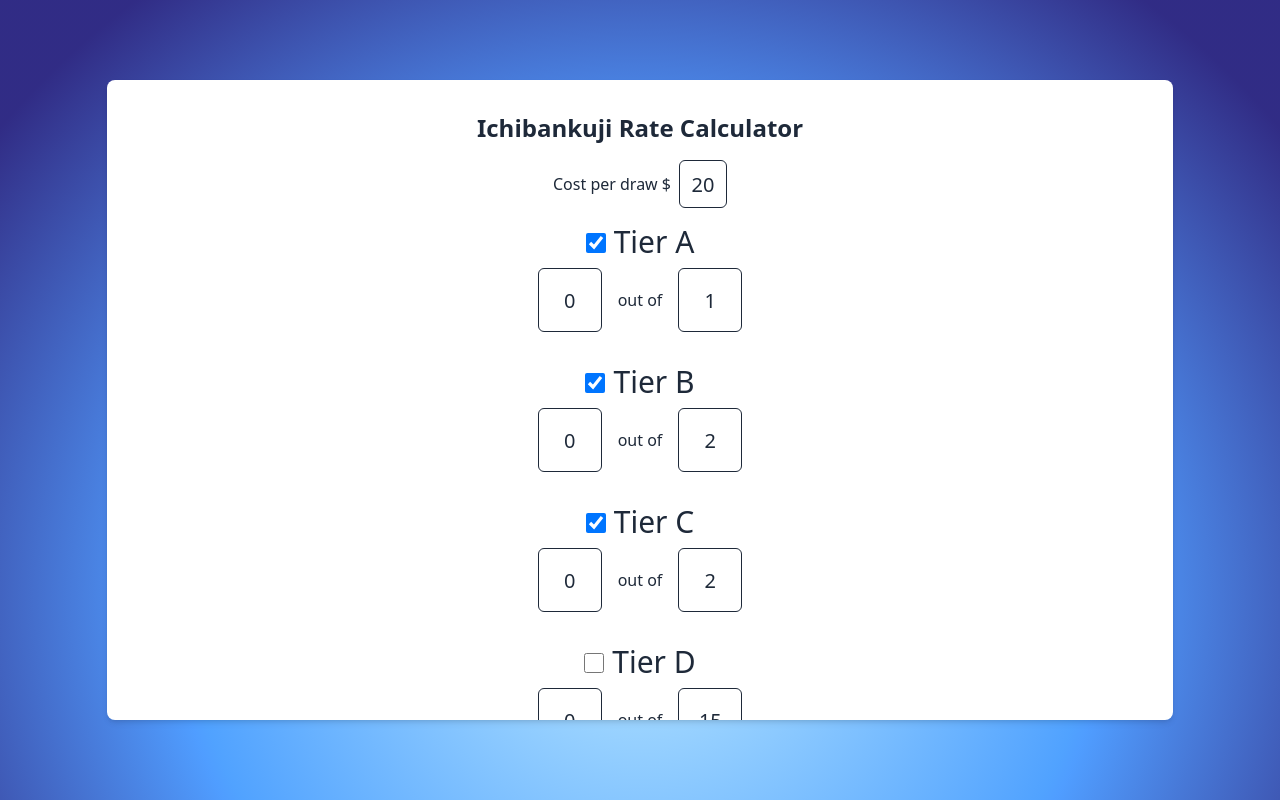
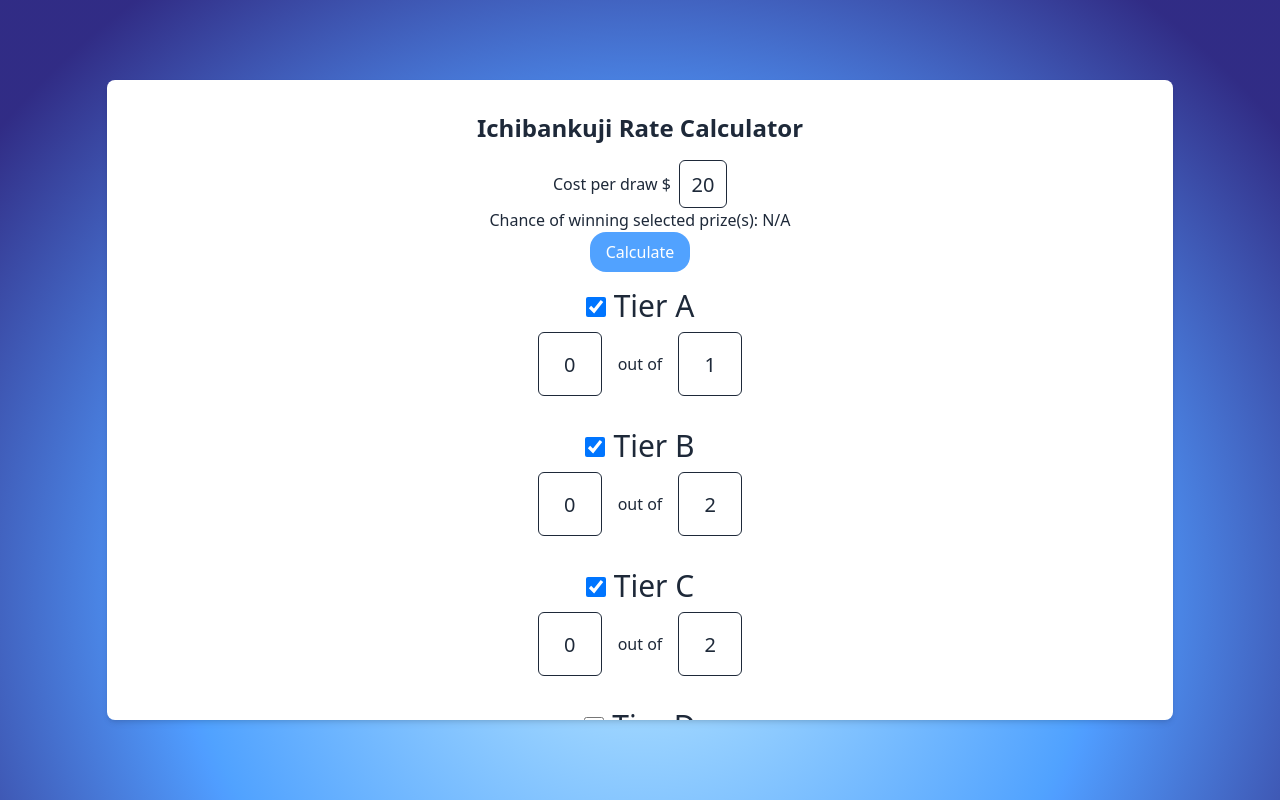
Before and after one commit to andy02chen/ichibankuji_calculator, a React (Vite) app: page / in a window 1280 px wide. Built offline with nearby package versions, Linux system fonts and the light colour scheme.

Commit message:
added rate for winning selected chars

```diff
--- a/src/components/Rates.tsx
+++ b/src/components/Rates.tsx
@@ -1,23 +1,90 @@
 import { useState } from "react";
+
+type PrizeTier = {
+  id: number;
+  unclaimed: number;
+  prizes: number;
+  want: boolean;
+};
 
 export default function Rates() {
 
   const [rate, setRate] = useState(20);
   const [totalPrizes, setTotalPrizes] = useState(0);
-  const [prizeTiers, setPrizeTiers] = useState({
-    A: { id: 1, prizes: 1, want: true },
-    B: { id: 2, prizes: 2, want: true },
-    C: { id: 3, prizes: 2, want: true },
-    D: { id: 4, prizes: 15, want: false },
-    E: { id: 5, prizes: 25, want: false },
-    F: { id: 6, prizes: 25, want: false }
+  const [selectedPrizes, setSelectedPrizes] = useState(0);
+  const [prizeTiers, setPrizeTiers] = useState<Record<string, PrizeTier>>({
+    A: { id: 1, unclaimed: 0, prizes: 1, want: true },
+    B: { id: 2, unclaimed: 0, prizes: 2, want: true },
+    C: { id: 3, unclaimed: 0, prizes: 2, want: true },
+    D: { id: 4, unclaimed: 0, prizes: 15, want: false },
+    E: { id: 5, unclaimed: 0, prizes: 25, want: false },
+    F: { id: 6, unclaimed: 0, prizes: 25, want: false }
   });
+
+  const handleCalculateChance = () => {
+    let totalRemaining = 0;
+    let remainingSelected = 0;
+
+    Object.values(prizeTiers).forEach((tier) => {
+      const remaining = tier.prizes - tier.unclaimed;
+
+      totalRemaining += remaining;
+
+      if (tier.want) {
+        remainingSelected += remaining;
+      }
+    });
+
+    setTotalPrizes(totalRemaining);
+    setSelectedPrizes(remainingSelected);
+  };
+
+  const handleUpdateSelections = (tierName: string, isChecked: boolean) => {
+    setPrizeTiers(prev => ({
+      ...prev,
+      [tierName]: {
+        ...prev[tierName],
+        want: isChecked
+      }
+    }));
+  }
+
+  const handleUpdateUnclaimed = (tierName: string, value: number) => {
+    setPrizeTiers(prev => ({
+      ...prev,
+      [tierName]: {
+        ...prev[tierName],
+        unclaimed: value
+      }
+    }));
+  };
+
+  const handleUpdatePrizes = (tierName: string, value: number) => {
+    setPrizeTiers(prev => ({
+      ...prev,
+      [tierName]: {
+        ...prev[tierName],
+        prizes: value
+      }
+    }));
+  };
 
   return(
     <div className="text-center overflow-auto">
       <div className="flex items-center justify-center gap-2">
         Cost per draw $
         <input type="number" id="rate" name="rate" className="border w-12 h-12 text-center text-xl rounded-md" min="0" defaultValue={20}/>
+
+      </div>
+      <div className="flex items-center justify-center gap-2">
+        Chance of winning selected prize(s): {totalPrizes > 0 ? ((1 - ((totalPrizes - selectedPrizes) / totalPrizes)) * 100).toFixed(2) + '%' : 'N/A'}
+      </div>
+      <div>
+        <button className="bg-blue-400 py-2 px-4 rounded-2xl text-white hover:bg-blue-500 cursor-pointer"
+        onClick={() => handleCalculateChance()}
+        >
+          Calculate
+        </button>
       </div>
       {Object.entries(prizeTiers).map(([tierName, tier])=> (
         <div key={tier.id} className="py-4 px-2">
@@ -27,14 +94,43 @@ export default function Rates() {
               id={tier.id+"_checked"}
               defaultChecked={tier.want}
               className="mr-2 w-5 h-5 text-blue-600 bg-white border-2 border-gray-300 rounded checked:bg-blue-600 checked:border-blue-600"
+              onChange={(e) => handleUpdateSelections(tierName, e.target.checked)}
             />
-            Tier {tierName}
+            <label htmlFor={tier.id+"_checked"}>Tier {tierName}</label>
           </h3>
           <div>
             <div className="flex items-center justify-center gap-4">
-              <input type="number" id={tier.id+'_available'} name={tier.id+'_available'} className="border w-16 h-16 text-center text-xl rounded-md" min="0" max="100" defaultValue={0}/>
+              <input type="number" id={tier.id+'_available'} name={tier.id+'_available'} className="border w-16 h-16 text-center text-xl rounded-md" min="0" max={tier.prizes} defaultValue={0}
+              onChange={(e) => {
+                handleUpdateUnclaimed(tierName, parseInt(e.target.value) || 0);
+              }}
+              onBlur={(e) => {
+                let value = parseInt(e.target.value);
+                if (isNaN(value) || value < 0) value = 0;
+                if (value > prizeTiers[tierName].prizes) value = prizeTiers[tierName].prizes;
+                e.target.value = value.toString();
+                handleUpdateUnclaimed(tierName, value);
+              }}/>
               out of
-              <input type="number" id={tier.id+'_total'} name={tier.id+'_total'} className="border w-16 h-16 text-center text-xl rounded-md" min="0" max="100" defaultValue={tier.prizes}/>
+              <input
+                type="number"
+                id={tier.id + '_total'}
+                name={tier.id + '_total'}
+                className="border w-16 h-16 text-center text-xl rounded-md"
+                min={0}
+                max={100}
+                defaultValue={prizeTiers[tierName].prizes}
+                onChange={(e) => {
+                  handleUpdatePrizes(tierName, parseInt(e.target.value) || 0);
+                }}
+                onBlur={(e) => {
+                  let value = parseInt(e.target.value);
+                  if (isNaN(value) || value < 0) value = 0;
+                  if (value > 100) value = 100;
+                  e.target.value = value.toString();
+                  handleUpdatePrizes(tierName, value);
+                }}
+              />
             </div>
           </div>
         </div>
```
Also changed, not shown: 1 other file (tests, documents, lock files or other folders).
